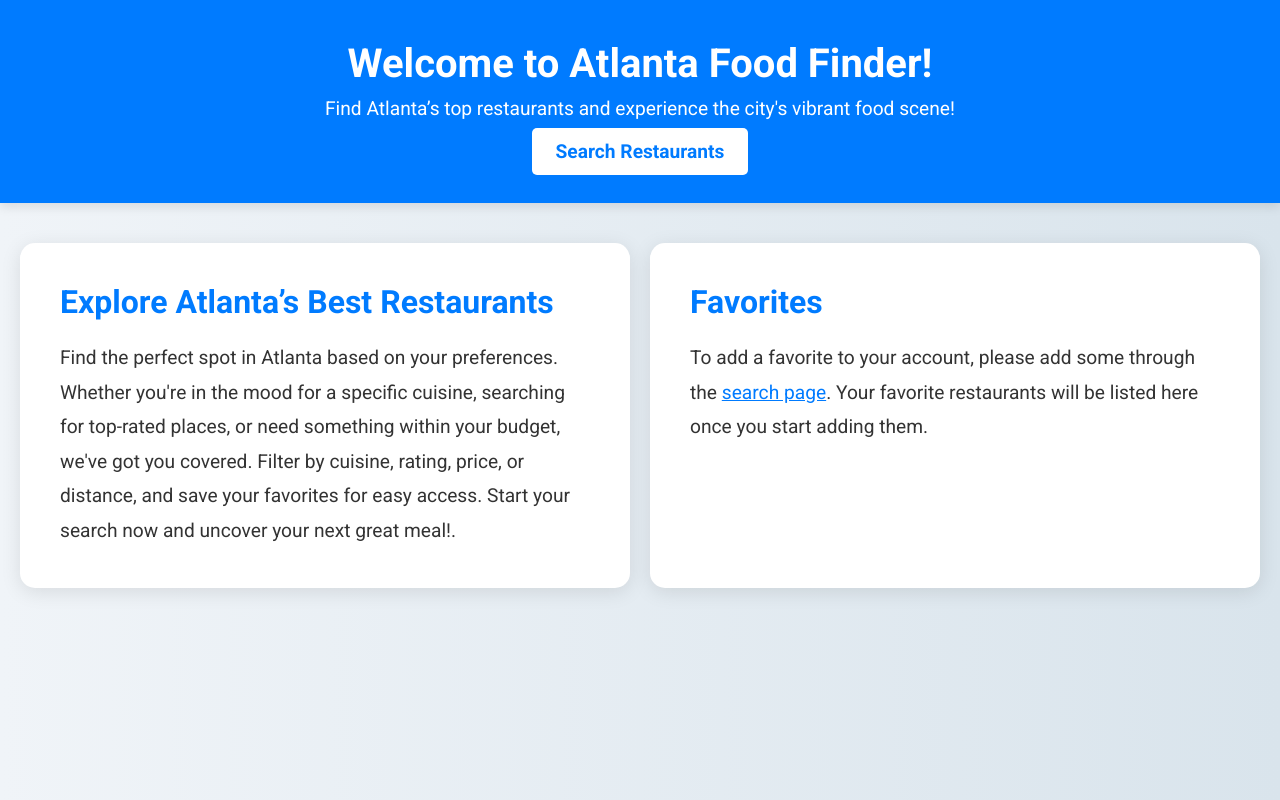
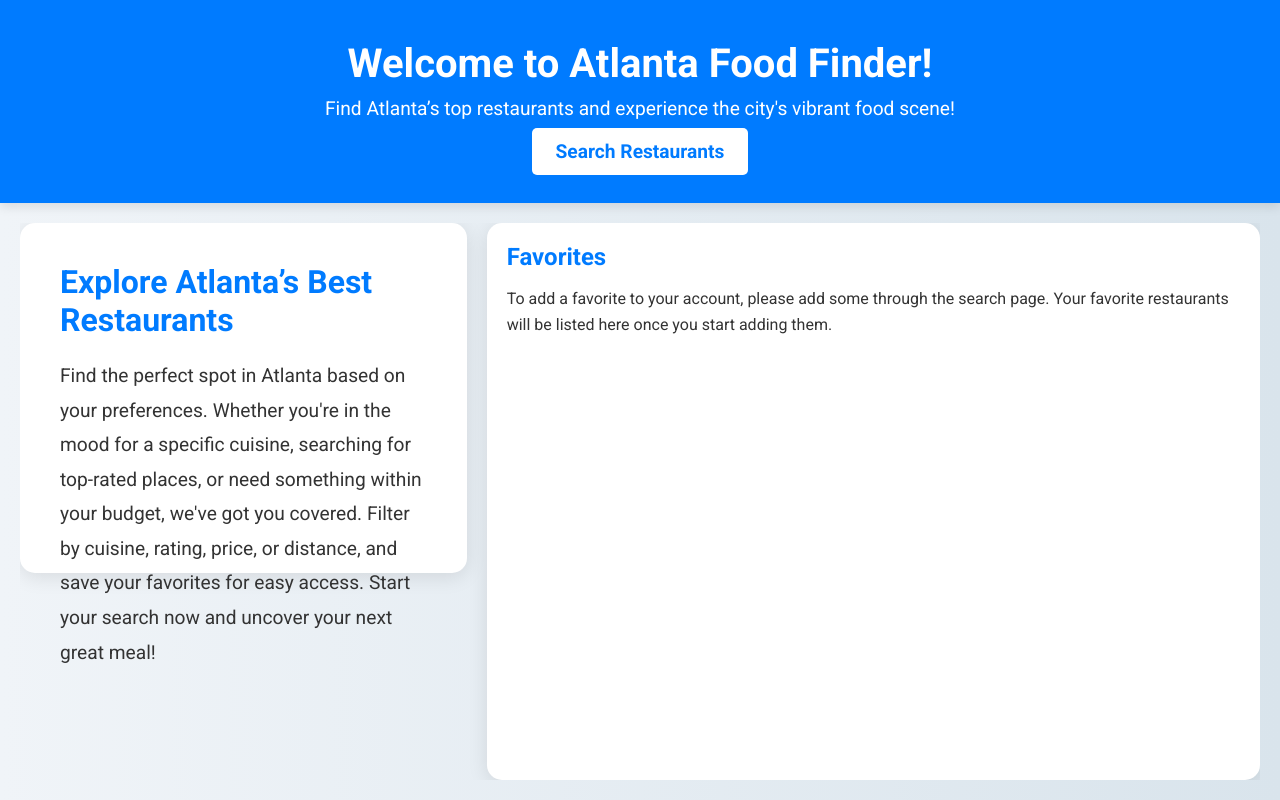
Before and after one commit to nehanak/ATL-Food-Finder, a Django app: page /home/ in a window 1280 px wide. Run offline with Django 5.2, Linux system fonts and the light colour scheme.

Commit message:
Favorites on home screen

```diff
--- a/ATL_Food_Finder/polls/templates/polls/home.html
+++ b/ATL_Food_Finder/polls/templates/polls/home.html
@@ -23,17 +23,63 @@
         background-color: #f0f4f8;
         color: #333;
         margin: 0;
-            min-height: 100vh;
         display: flex;
         justify-content: flex-start;
         align-items: flex-start;
         flex-direction: column;
+        width: 100vw;
+        height: 100vh;
+        overflow: hidden;
     }
 
-        /* Hero Section as a Top Banner */
+    .container {
+        display: flex;
+        justify-content: space-between;
+        width: calc(100% - 40px);
+        height: calc(100vh - 160px);
+        margin: 20px;
+        gap: 20px;
+        overflow: hidden;
+    }
+
+    .right-side {
+        flex: 1;
+        background: white;
+        padding: 20px;
+        border-radius: 15px;
+        box-shadow: 0 4px 20px rgba(0, 0, 0, 0.1);
+        max-height: calc(100vh - 240px);
+        overflow-y: auto;
+    }
+
+    .favorites h2 {
+        font-size: 1.5rem;
+        color: #007bff;
+        margin-bottom: 15px;
+    }
+
+    .favorites p {
+        font-size: 1rem;
+        line-height: 1.6;
+        color: #333;
+    }
+
+    .right-side::-webkit-scrollbar {
+        width: 8px;
+    }
+
+    .right-side::-webkit-scrollbar-track {
+        background: #f0f4f8;
+    }
+
+    .right-side::-webkit-scrollbar-thumb {
+        background-color: #007bff;
+        border-radius: 10px;
+    }
+
     .hero {
         width: 100%;
-    background-color: #007bff; /* Solid blue background */
+        background-color: #007bff;
         color: white;
         text-align: center;
         padding: 40px 20px;
@@ -68,23 +114,14 @@
         color: white;
     }
 
-/* Container for the two side-by-side sections */
-.container {
-    display: flex;
-    justify-content: space-between;
-    width: calc(100% - 40px); /* Full width minus 20px margin on each side */
-    margin: 40px 20px; /* 20px margin on the sides */
-    gap: 20px;
-}
-
-/* Left Side - Welcome Section */
     .left-side {
-    flex: 1;
+        flex: .5;
         background: white;
         padding: 40px;
         border-radius: 15px;
         box-shadow: 0 4px 20px rgba(0, 0, 0, 0.1);
         min-height: 300px;
+        max-height: 350px;
     }
 
     .left-side h2 {
@@ -92,42 +129,18 @@
         color: #007bff;
         margin-bottom: 20px;
     }
+
     .left-side p {
         font-size: 1.2rem;
         line-height: 1.8;
         color: #333;
     }
 
-/* Right Side - Favorites Section */
-.right-side {
-    flex: 1;
-    background: white;
-    padding: 40px;
-    border-radius: 15px;
-    box-shadow: 0 4px 20px rgba(0, 0, 0, 0.1);
-    min-height: 300px;
-    display: flex;
-    flex-direction: column;
-    justify-content: flex-start; /* Aligns the content to the top */
-}
-
-.favorites h2 {
-    font-size: 2rem;
-    color: #007bff;
-    margin-bottom: 20px;
-}
-
-.favorites p {
-    font-size: 1.2rem;
-    line-height: 1.8;
-    color: #333;
-}
-
-/* Media queries for smaller screens */
     @media (max-width: 768px) {
         .container {
             flex-direction: column;
             align-items: center;
+            height: auto;
         }
 
         .left-side,
@@ -148,12 +161,14 @@
         .hero .search-button {
             font-size: 1rem;
         }
+
+        .right-side {
+            max-height: 300px;
         }
-
+    }
     </style>
 </head>
 <body>
-
     <div class="hero">
         <h1>Welcome to Atlanta Food Finder!</h1>
         <p>Find Atlanta’s top restaurants and experience the city's vibrant food scene!</p>
@@ -164,14 +179,56 @@
         <div class="left-side">
             <h2>Explore Atlanta’s Best Restaurants</h2>
             <p>Find the perfect spot in Atlanta based on your preferences. Whether you're in the mood for a specific cuisine, searching for top-rated places, or need something within your budget, we've got you covered. Filter by cuisine, rating, price, or distance, and save your favorites for easy access.
-                Start your search now and uncover your next great meal!.</p>
+                Start your search now and uncover your next great meal!</p>
         </div>
 
         <div class="right-side favorites">
             <h2>Favorites</h2>
+            <div id="favorites-list">
                 <p>To add a favorite to your account, please add some through the <a href="{% url 'search_restaurants' %}" style="color: #007bff;">search page</a>. Your favorite restaurants will be listed here once you start adding them.</p>
             </div>
         </div>
+    </div>
 
+<script>
+    function displayFavorites() {
+        let favorites = JSON.parse(localStorage.getItem('favorites')) || [];
+
+        console.log('Favorite restaurants:', favorites);
+
+        const favoritesList = document.getElementById('favorites-list');
+
+        favoritesList.innerHTML = '';
+
+        if (favorites.length === 0) {
+            favoritesList.innerHTML = '<p>To add a favorite to your account, please add some through the ' +
+                'search page. Your favorite restaurants will be listed here once you start adding them.</p>';
+        } else {
+            favorites.forEach(place => {
+                const item = document.createElement('div');
+                item.classList.add('restaurant-item');
+                item.style.border = '1px solid #ddd';
+                item.style.padding = '10px';
+                item.style.marginBottom = '15px';
+                item.style.borderRadius = '5px';
+
+                item.innerHTML = `
+                    ${place.photo_url ? `<img src="${place.photo_url}" alt="${place.name}" style="width: 100%; max-height: 200px; object-fit: cover;">` : ''}
+                    <h3>${place.name}</h3>
+                    <p><strong>Address:</strong> ${place.formatted_address}</p>
+                    <p><strong>Phone:</strong> ${place.phone_number || 'N/A'}</p>
+                    <p><strong>Cuisine Type:</strong> ${place.cuisine_type}</p>
+                    <p><strong>Website:</strong> ${place.website ? `<a href="${place.website}" target="_blank">${place.website}</a>` : 'Website Not Found'}</p>
+                `;
+
+                favoritesList.appendChild(item);
+            });
+        }
+    }
+
+    window.onload = function() {
+        displayFavorites();
+    };
+</script>
 </body>
 </html>
```
Also changed, not shown: ATL_Food_Finder/polls/templates/polls/search_results.html (+65 -6 lines), ATL_Food_Finder/db.sqlite3. Lines whose indentation alone changed are shown as unchanged.
